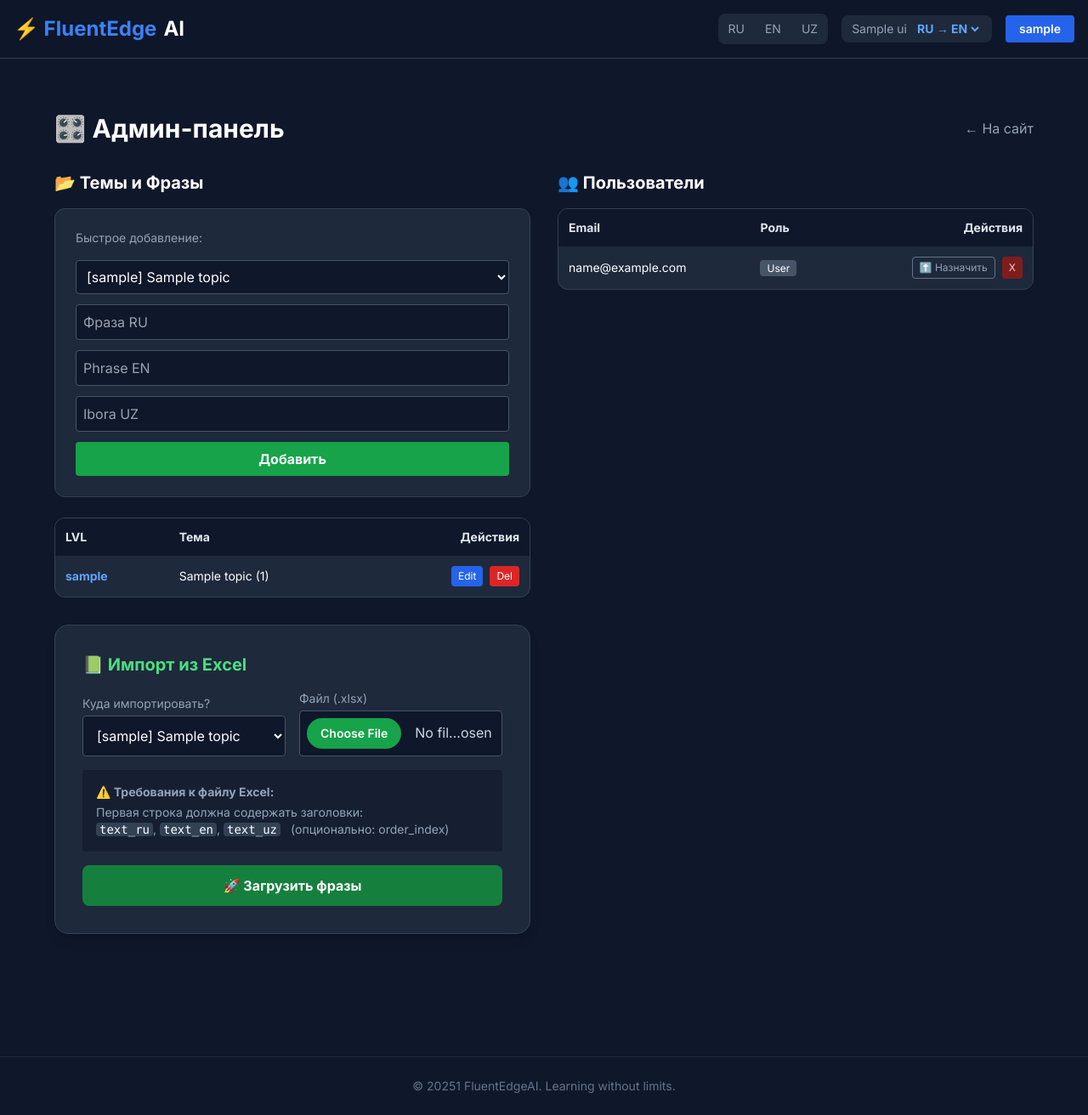
After one commit to ponteracernaa51-netizen/website, a FastAPI app: template templates/admin.html in a window 1280 px wide. The commit adds this page. Shown: the whole page at 85% size. Run offline with FastAPI, Linux system fonts and the light colour scheme; the template is opened without the code that fills it: most values are stand-ins (such as "Sample title", 1, 10 or a date in 2020); parts of the project's set-up code (start-up, migrations or seed data) failed here and were passed over; some libraries are stand-ins or nearby versions.

Commit message:
Обновил папку с кодом

```diff
--- a/app/main.py
+++ b/app/main.py
@@ -1,11 +1,16 @@
 import uuid
+import re
+import pandas as pd
+import io
 from fastapi import FastAPI, Request, Form, Response, Cookie
 from fastapi.responses import HTMLResponse, RedirectResponse # <-- Вот здесь было изменение
 from fastapi.templating import Jinja2Templates
 from app.database import supabase
 from app.ai_service import evaluate_translation
 from app.translations import UI_TEXTS, TARGET_LANG_NAMES
-import re
+from fastapi import UploadFile, File
+from fastapi import FastAPI, Form
+from app.ai_service import evaluate_translation
 
 app = FastAPI(title="FluentEdgeAI")
 templates = Jinja2Templates(directory="templates")
@@ -13,22 +18,35 @@ templates = Jinja2Templates(directory="templates")
 # --- ВСПОМОГАТЕЛЬНЫЕ ФУНКЦИИ ---
 
 def get_user_context(request: Request):
-    """Собираем все настройки пользователя из кук"""
+    # ... (старый код получения user_id, lang, dir) ...
     user_id = request.cookies.get("fluent_user_id")
     if not user_id:
         user_id = str(uuid.uuid4())
+    lang = request.cookies.get("fluent_lang", "ru")
+    direction = request.cookies.get("fluent_dir", "RU-EN")
+    is_auth = request.cookies.get("fluent_is_auth") == "true"
 
-    # Настройки по умолчанию
-    lang = request.cookies.get("fluent_lang", "ru") # Язык интерфейса
-    direction = request.cookies.get("fluent_dir", "RU-EN") # Направление
-    is_auth = request.cookies.get("fluent_is_auth") == "true"
+    # --- ДОБАВЛЕНО: Проверка админа (упрощенная) ---
+    # Чтобы не делать запрос к БД при каждом клике, можно пока просто вернуть False,
+    # а в /admin мы проверяем строго. Но для кнопки в меню сделаем запрос:
+    is_admin = False
+    if user_id and is_auth:
+         try:
+            # В реальном проекте лучше кэшировать это в куки, чтобы не нагружать базу
+            res = supabase.table("profiles").select("is_admin").eq("id", user_id).execute()
+            if res.data and res.data[0]['is_admin']:
+                is_admin = True
+         except:
+             pass
+    # -----------------------------------------------
 
     return {
         "user_id": user_id,
         "lang": lang,
         "dir": direction,
         "is_auth": is_auth,
-        "ui": UI_TEXTS.get(lang, UI_TEXTS["ru"]) # Тексты интерфейса
+        "is_admin": is_admin, # <--- Не забудь добавить это в return
+        "ui": UI_TEXTS.get(lang, UI_TEXTS["ru"])
     }
 
 def get_error_phrases(user_id):
@@ -371,5 +389,221 @@ async def start_mistakes(request: Request):
         "ctx": ctx
     })
 
+# --- ADMIN PANEL ---
+
+async def check_admin(request: Request):
+    """Проверяем, является ли текущий пользователь админом"""
+    user_id = request.cookies.get("fluent_user_id")
+    if not user_id:
+        return False
+
+    try:
+        # Запрашиваем поле is_admin из таблицы profiles
+        res = supabase.table("profiles").select("is_admin").eq("id", user_id).execute()
+        if res.data and res.data[0]['is_admin'] == True:
+            return True
+    except Exception as e:
+        print(f"Admin check error: {e}")
+
+    return False
+
+@app.get("/admin", response_class=HTMLResponse)
+@app.get("/admin", response_class=HTMLResponse)
+async def admin_dashboard(request: Request):
+    if not await check_admin(request): return RedirectResponse("/", status_code=302)
+    ctx = get_user_context(request)
+
+    # Загружаем данные
+    topics = supabase.table("topics").select("*").order("id").execute().data
+    levels = supabase.table("levels").select("id, slug").execute().data
+    phrases = supabase.table("phrases").select("topic_id").execute().data
+
+    # НОВОЕ: Загружаем пользователей (последние 50)
+    users = supabase.table("profiles").select("*").order("created_at", desc=True).limit(50).execute().data
+
+    # ... (код с lvl_map и enriched_topics остается тем же) ...
+    # Просто скопируй старую логику обогащения тем сюда
+    lvl_map = {l['id']: l['slug'].upper() for l in levels}
+    phrase_counts = {}
+    for p in phrases:
+        tid = p['topic_id']
+        phrase_counts[tid] = phrase_counts.get(tid, 0) + 1
+    enriched_topics = []
+    for t in topics:
+        t['level_slug'] = lvl_map.get(t.get('level_id'), '??')
+        t['count'] = phrase_counts.get(t['id'], 0)
+        enriched_topics.append(t)
+
+    return templates.TemplateResponse("admin.html", {
+        "request": request,
+        "ctx": ctx,
+        "topics": enriched_topics,
+        "users": users # <--- Передаем пользователей в шаблон
+    })
+
+@app.post("/admin/add_phrase")
+async def admin_add_phrase(
+    request: Request,
+    topic_id: int = Form(...),
+    text_ru: str = Form(...),
+    text_en: str = Form(...),
+    text_uz: str = Form(...),
+    order_index: int = Form(...)
+):
+    """Обработчик добавления фразы"""
+
+    if not await check_admin(request):
+        return "Access Denied"
+
+    try:
+        supabase.table("phrases").insert({
+            "topic_id": topic_id,
+            "text_ru": text_ru,
+            "text_en": text_en,
+            "text_uz": text_uz,
+            "order_index": order_index
+        }).execute()
+    except Exception as e:
+        return f"Error adding phrase: {e}"
+
+    # Возвращаемся в админку
+    return RedirectResponse("/admin", status_code=302)
+
+# --- УПРАВЛЕНИЕ ПОЛЬЗОВАТЕЛЯМИ ---
+
+@app.post("/admin/toggle_admin")
+async def admin_toggle_user(request: Request, user_id: str = Form(...), is_admin: str = Form(...)):
+    """Переключатель прав администратора (Исправленная версия)"""
+
+    # Проверка прав (только админ может назначать админов)
+    if not await check_admin(request):
+        return "Access Denied"
+
+    # 1. Конвертируем строку из формы в Python-булево
+    # HTML передает "True" или "False" как текст
+    current_status = (is_admin == "True")
+
+    # 2. Меняем статус на противоположный
+    new_status = not current_status
+
+    print(f"🔄 Смена прав для {user_id}: {current_status} -> {new_status}")
+
+    try:
+        supabase.table("profiles").update({"is_admin": new_status}).eq("id", user_id).execute()
+    except Exception as e:
+        print(f"❌ Ошибка смены прав: {e}")
+        return f"Error: {e}"
+
+    return RedirectResponse("/admin", status_code=302)
+
+@app.post("/admin/delete_user")
+async def admin_delete_user(request: Request, user_id: str = Form(...)):
+    if not await check_admin(request): return "Access Denied"
+
+    # Удаляем профиль (авторизация Supabase останется, но вход на сайт перестанет работать)
+    supabase.table("profiles").delete().eq("id", user_id).execute()
+    return RedirectResponse("/admin", status_code=302)
+
+# --- УПРАВЛЕНИЕ КОНТЕНТОМ (УДАЛЕНИЕ) ---
+
+@app.post("/admin/delete_topic")
+async def admin_delete_topic(request: Request, topic_id: int = Form(...)):
+    if not await check_admin(request): return "Access Denied"
+
+    print(f"🗑 Удаление темы ID: {topic_id}")
+
+    try:
+        # Благодаря SQL скрипту выше, это удалит и тему, и фразы
+        supabase.table("topics").delete().eq("id", topic_id).execute()
+    except Exception as e:
+        print(f"❌ Ошибка удаления темы: {e}")
+        return f"Database Error: {e}"
+
+    return RedirectResponse("/admin", status_code=302)
+
+@app.get("/admin/topic/{topic_id}", response_class=HTMLResponse)
+async def admin_topic_details(request: Request, topic_id: int):
+    """Страница управления фразами конкретной темы"""
+    if not await check_admin(request): return RedirectResponse("/", status_code=302)
+
+    ctx = get_user_context(request)
+
+    # Получаем тему и фразы
+    topic = supabase.table("topics").select("*").eq("id", topic_id).single().execute().data
+    phrases = supabase.table("phrases").select("*").eq("topic_id", topic_id).order("order_index").execute().data
+
+    return templates.TemplateResponse("admin_topic.html", {
+        "request": request,
+        "ctx": ctx,
+        "topic": topic,
+        "phrases": phrases
+    })
+
+@app.post("/admin/delete_phrase")
+async def admin_delete_phrase(request: Request, phrase_id: int = Form(...), topic_id: int = Form(...)):
+    if not await check_admin(request): return "Access Denied"
+
+    supabase.table("phrases").delete().eq("id", phrase_id).execute()
+    # Возвращаем обратно на страницу темы
+    return RedirectResponse(f"/admin/topic/{topic_id}", status_code=302)
+
+@app.post("/admin/import_excel")
+async def admin_import_excel(
+    request: Request,
+    topic_id: int = Form(...),
+    file: UploadFile = File(...)
+):
+    """Импорт фраз из Excel файла"""
+
+    # 1. Проверка админа
+    if not await check_admin(request):
+        return "Access Denied"
+
+    try:
+        # 2. Читаем файл в Pandas DataFrame
+        contents = await file.read()
+        df = pd.read_excel(io.BytesIO(contents))
+
+        # 3. Приводим названия колонок к нижнему регистру (на всякий случай)
+        df.columns = [c.lower().strip() for c in df.columns]
+
+        # 4. Проверяем, есть ли нужные колонки
+        required_cols = ['text_ru', 'text_en', 'text_uz']
+        for col in required_cols:
+            if col not in df.columns:
+                return f"Ошибка: В Excel файле нет колонки '{col}'"
+
+        # 5. Подготовка данных для Supabase
+        phrases_to_insert = []
+
+        # Определяем начальный order_index (чтобы добавлять в конец)
+        # Если в Excel есть колонка order_index, используем её, иначе авто
+        has_order = 'order_index' in df.columns
+
+        current_index = 1
+        # Можно сделать запрос к БД, чтобы узнать последний индекс, но для простоты начнем с 1
+
+        for _, row in df.iterrows():
+            phrase_data = {
+                "topic_id": topic_id,
+                "text_ru": str(row['text_ru']),
+                "text_en": str(row['text_en']),
+                "text_uz": str(row['text_uz']),
+                "order_index": int(row['order_index']) if has_order else current_index
+            }
+            phrases_to_insert.append(phrase_data)
+            current_index += 1
+
+        # 6. Массовая вставка в базу (Bulk Insert)
+        if phrases_to_insert:
+            supabase.table("phrases").insert(phrases_to_insert).execute()
+            print(f"✅ Успешно импортировано {len(phrases_to_insert)} фраз.")
+
+    except Exception as e:
+        print(f"❌ Ошибка импорта: {e}")
+        return f"Error importing file: {e}"
+
+    return RedirectResponse("/admin", status_code=302)
 
 #uvicorn app.main:app --reload
+#venv\Scripts\Activate.ps1
--- /dev/null
+++ b/templates/admin.html
@@ -0,0 +1,154 @@
+{% extends "base.html" %}
+
+{% block content %}
+<div class="max-w-6xl mx-auto mt-10 mb-20">
+    <div class="flex justify-between items-center mb-8">
+        <h1 class="text-3xl font-bold text-white">🎛️ Админ-панель</h1>
+        <a href="/" class="text-slate-400 hover:text-white">← На сайт</a>
+    </div>
+
+    <div class="grid grid-cols-1 lg:grid-cols-2 gap-8">
+
+        <!-- КОЛОНКА 1: Управление контентом -->
+        <div>
+            <h2 class="text-xl font-bold text-white mb-4">📂 Темы и Фразы</h2>
+
+            <!-- Форма добавления фразы (свернутая или упрощенная) -->
+            <div class="bg-slate-800 rounded-xl p-6 border border-slate-700 mb-6">
+                <p class="text-slate-400 text-sm mb-4">Быстрое добавление:</p>
+                <form action="/admin/add_phrase" method="post" class="space-y-3">
+                    <select name="topic_id" class="w-full bg-slate-900 border border-slate-600 rounded p-2 text-white">
+                        {% for topic in topics %}
+                        <option value="{{ topic.id }}">[{{ topic.level_slug }}] {{ topic.title_ru }}</option>
+                        {% endfor %}
+                    </select>
+                    <input type="text" name="text_ru" required placeholder="Фраза RU" class="w-full bg-slate-900 border border-slate-600 rounded p-2 text-white">
+                    <input type="text" name="text_en" required placeholder="Phrase EN" class="w-full bg-slate-900 border border-slate-600 rounded p-2 text-white">
+                    <input type="text" name="text_uz" required placeholder="Ibora UZ" class="w-full bg-slate-900 border border-slate-600 rounded p-2 text-white">
+                    <input type="hidden" name="order_index" value="1">
+                    <button type="submit" class="w-full bg-green-600 hover:bg-green-500 text-white font-bold py-2 rounded">Добавить</button>
+                </form>
+            </div>
+
+            <!-- Список тем с удалением -->
+            <div class="bg-slate-800 rounded-xl border border-slate-700 overflow-hidden">
+                <table class="w-full text-left text-sm text-slate-400">
+                    <thead class="bg-slate-900 text-slate-200">
+                        <tr>
+                            <th class="p-3">LVL</th>
+                            <th class="p-3">Тема</th>
+                            <th class="p-3 text-right">Действия</th>
+                        </tr>
+                    </thead>
+                    <tbody class="divide-y divide-slate-700">
+                        {% for topic in topics %}
+                        <tr class="hover:bg-slate-700/50">
+                            <td class="p-3 font-bold text-blue-400">{{ topic.level_slug }}</td>
+                            <td class="p-3 text-white">
+                                <a href="/admin/topic/{{ topic.id }}" class="hover:underline hover:text-blue-400">
+                                    {{ topic.title_ru }} ({{ topic.count }})
+                                </a>
+                            </td>
+                            <td class="p-3 text-right flex justify-end gap-2">
+                                <a href="/admin/topic/{{ topic.id }}" class="bg-blue-600 text-white px-2 py-1 rounded text-xs">Edit</a>
+                                <form action="/admin/delete_topic" method="post" onsubmit="return confirm('Удалить тему и ВСЕ фразы внутри?');">
+                                    <input type="hidden" name="topic_id" value="{{ topic.id }}">
+                                    <button class="bg-red-600 text-white px-2 py-1 rounded text-xs">Del</button>
+                                </form>
+                            </td>
+                        </tr>
+                        {% endfor %}
+                    </tbody>
+                </table>
+            </div>
+        </div>
+
+        <!-- КОЛОНКА 2: Управление пользователями -->
+        <div>
+            <h2 class="text-xl font-bold text-white mb-4">👥 Пользователи</h2>
+            <div class="bg-slate-800 rounded-xl border border-slate-700 overflow-hidden">
+                <table class="w-full text-left text-sm text-slate-400">
+                    <thead class="bg-slate-900 text-slate-200">
+                        <tr>
+                            <th class="p-3">Email</th>
+                            <th class="p-3">Роль</th>
+                            <th class="p-3 text-right">Действия</th>
+                        </tr>
+                    </thead>
+                    <tbody class="divide-y divide-slate-700">
+                        {% for user in users %}
+                        <tr class="hover:bg-slate-700/50">
+                            <td class="p-3 text-white truncate max-w-[150px]" title="{{ user.email }}">{{ user.email }}</td>
+                            <td class="p-3">
+                                {% if user.is_admin %}
+                                <span class="bg-purple-600 text-white text-xs px-2 py-0.5 rounded">Admin</span>
+                                {% else %}
+                                <span class="bg-slate-600 text-white text-xs px-2 py-0.5 rounded">User</span>
+                                {% endif %}
+                            </td>
+                            <td class="p-3 text-right flex justify-end gap-2">
+                                <!-- Кнопка Админ/Юзер -->
+                                <form action="/admin/toggle_admin" method="post">
+                                    <input type="hidden" name="user_id" value="{{ user.id }}">
+                                    <input type="hidden" name="is_admin" value="{{ 'True' if user.is_admin else 'False' }}">
+                                    <button class="text-xs border border-slate-500 px-2 py-1 rounded hover:bg-slate-700 transition">
+                                    {{ '⬇️ Снять' if user.is_admin else '⬆️ Назначить' }}
+                                </form>
+                                <!-- Кнопка Удалить -->
+                                <form action="/admin/delete_user" method="post" onsubmit="return confirm('Удалить пользователя?');">
+                                    <input type="hidden" name="user_id" value="{{ user.id }}">
+                                    <button class="bg-red-900 text-red-200 px-2 py-1 rounded text-xs hover:bg-red-800">X</button>
+                                </form>
+                            </td>
+                        </tr>
+                        {% endfor %}
+                    </tbody>
+                </table>
+            </div>
+        </div>
+
+        <!-- Блок импорта из Excel -->
+        <div class="bg-slate-800 rounded-2xl p-8 border border-slate-700 shadow-lg mb-10">
+            <h2 class="text-xl font-bold text-green-400 mb-4">📗 Импорт из Excel</h2>
+
+            <form action="/admin/import_excel" method="post" enctype="multipart/form-data" class="space-y-4">
+
+                <div class="grid grid-cols-1 md:grid-cols-2 gap-4 items-end">
+                    <!-- Выбор темы -->
+                    <div>
+                        <label class="block text-sm text-slate-400 mb-1">Куда импортировать?</label>
+                        <select name="topic_id" class="w-full bg-slate-900 border border-slate-600 rounded p-3 text-white focus:border-green-500 outline-none">
+                            {% for topic in topics %}
+                            <option value="{{ topic.id }}">
+                                [{{ topic.level_slug }}] {{ topic.title_ru }}
+                            </option>
+                            {% endfor %}
+                        </select>
+                    </div>
+
+                    <!-- Загрузка файла -->
+                    <div>
+                        <label class="block text-sm text-slate-400 mb-1">Файл (.xlsx)</label>
+                        <input type="file" name="file" accept=".xlsx, .xls" required
+                            class="w-full bg-slate-900 border border-slate-600 rounded p-2 text-slate-300 file:mr-4 file:py-2 file:px-4 file:rounded-full file:border-0 file:text-sm file:font-semibold file:bg-green-600 file:text-white hover:file:bg-green-500">
+                    </div>
+                </div>
+
+                <div class="bg-slate-900/50 p-4 rounded text-sm text-slate-400">
+                    <p class="font-bold mb-1">⚠️ Требования к файлу Excel:</p>
+                    <p>Первая строка должна содержать заголовки:</p>
+                    <code class="bg-slate-700 px-1 rounded text-white">text_ru</code>,
+                    <code class="bg-slate-700 px-1 rounded text-white">text_en</code>,
+                    <code class="bg-slate-700 px-1 rounded text-white">text_uz</code>
+                    <span class="ml-2">(опционально: order_index)</span>
+                </div>
+
+                <button type="submit" class="w-full bg-green-700 hover:bg-green-600 text-white font-bold py-3 rounded-lg transition">
+                    🚀 Загрузить фразы
+                </button>
+            </form>
+        </div>
+
+    </div>
+</div>
+{% endblock %}
--- a/templates/base.html
+++ b/templates/base.html
@@ -37,11 +37,15 @@
                 </div>
 
                 <!-- Вход / Выход -->
+                {% if ctx.is_admin %}
+                    <a href="/admin" class="bg-purple-600 hover:bg-purple-500 px-3 py-1.5 rounded font-bold transition">⚙️ Админ</a>
+                {% endif %}
                 {% if ctx.is_auth %}
                     <a href="/logout" class="text-red-400 hover:text-red-300 border border-slate-700 px-3 py-1 rounded">{{ ctx.ui.nav_logout }}</a>
                 {% else %}
                     <a href="/login" class="bg-blue-600 hover:bg-blue-500 px-4 py-1.5 rounded font-semibold transition">{{ ctx.ui.nav_login }}</a>
                 {% endif %}
+
             </div>
         </div>
     </nav>
```
Also changed, not shown: app/ai_service.py (+69 -54 lines), templates/admin_topic.html (added, +52 -0 lines), 1 other file.
